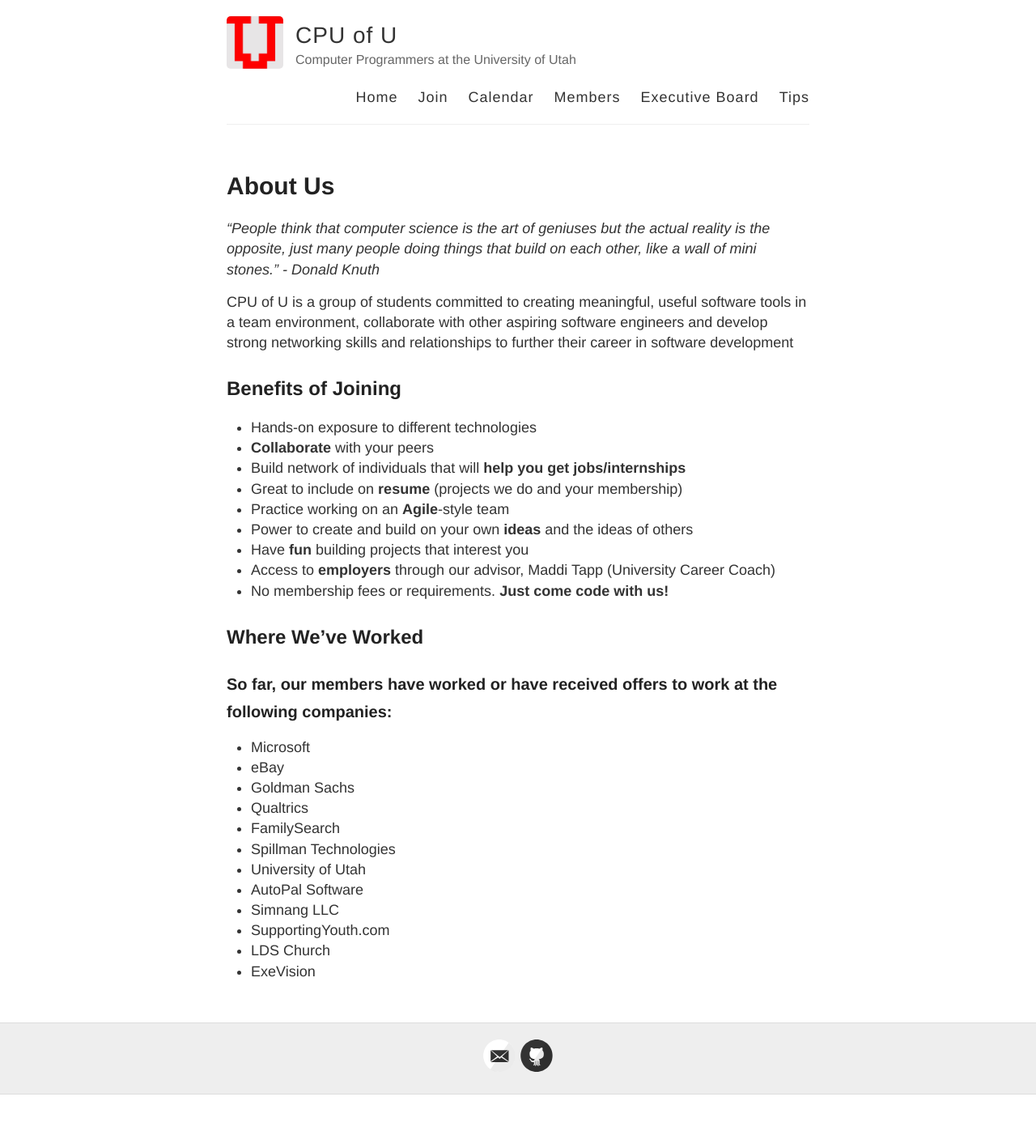
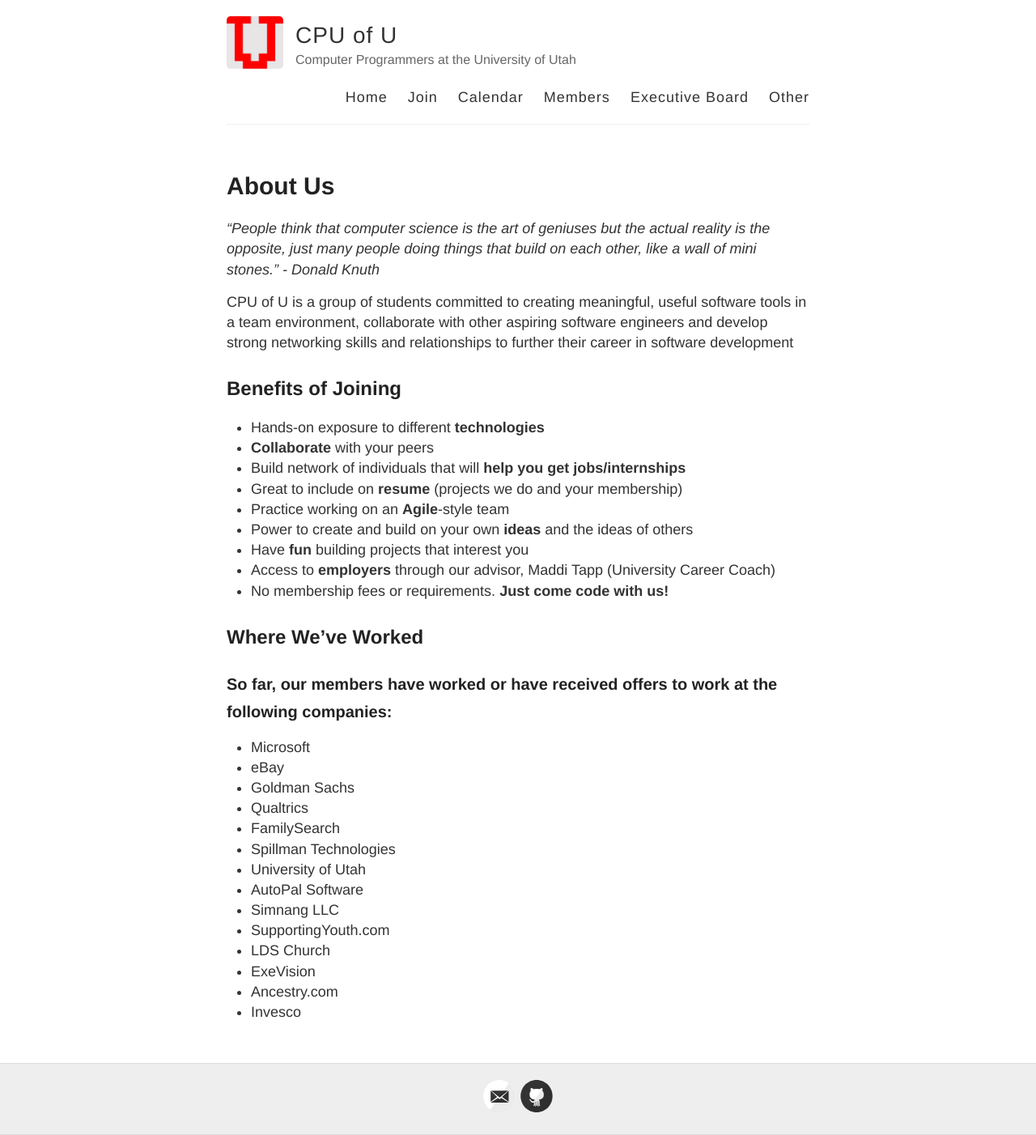
Before and after one commit to joshcally/cpuofu.github.io, a Jekyll site: the page built from md/index.md, in a window 1280 px wide. Shown: the whole page at 81% size. Built offline with Jekyll 4.4.1, drawn with Linux system fonts in a browser that asks for light colours; Markdown is read by kramdown in place of the engine named in the settings; before the commit the page ends 1352 px from its top, so only the background shows below that.

Commit message:
Other nav bar, tips and meetings

```diff
--- a/_layouts/default.html
+++ b/_layouts/default.html
@@ -33,7 +33,7 @@
             <a href="{{ site.baseurl }}/calendar/">Calendar</a>
             <a href="{{ site.baseurl }}/members/">Members</a>
             <a href="{{ site.baseurl }}/board/">Executive Board</a>
-            <a href="{{ site.baseurl }}/tips/">Tips</a>
+            <a href="{{ site.baseurl }}/other/">Other</a>
           </nav>
         </header>
       </div>
--- a/md/index.md
+++ b/md/index.md
@@ -9,7 +9,7 @@
 CPU of U is a group of students committed to creating meaningful, useful software tools in a team environment, collaborate with other aspiring software engineers and develop strong networking skills and relationships to further their career in software development
 
 ##Benefits of Joining
-- Hands-on exposure to different technologies
+- Hands-on exposure to different **technologies**
 - **Collaborate** with your peers
 - Build network of individuals that will **help you get jobs/internships**
 - Great to include on **resume** (projects we do and your membership)
@@ -33,3 +33,5 @@
 - SupportingYouth.com
 - LDS Church
 - ExeVision
+- Ancestry.com
+- Invesco
```
Also changed, not shown: md/other.md (added, +8 -0 lines).
